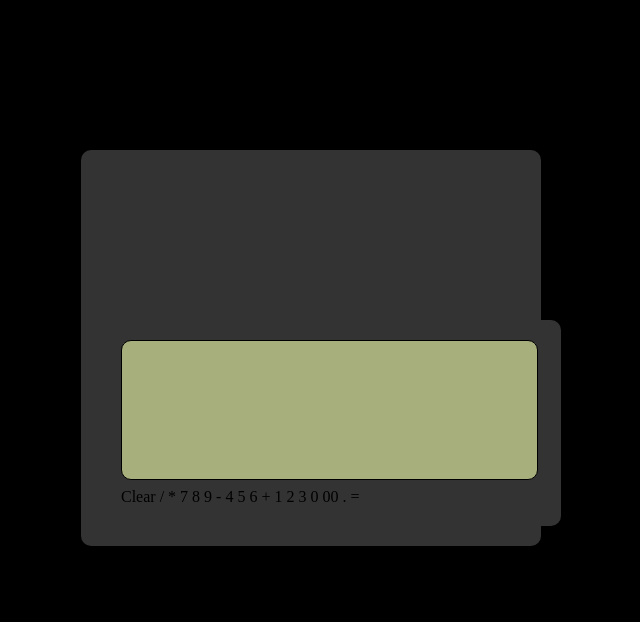
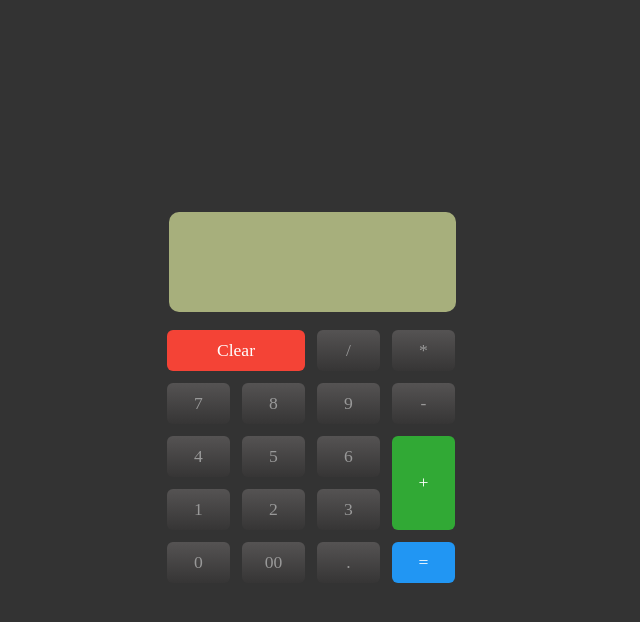
Before and after one commit to Akhilbabu456/_3D_calculator, a plain HTML site: page index.html in a window 1280 px wide. Shown: the whole page, without its empty margins (329-969 px from the left). Drawn offline with Linux system fonts and the light colour scheme.

Commit message:
Update style.css

```diff
--- a/style.css
+++ b/style.css
@@ -2,70 +2,66 @@
     margin: 0;
     padding: 0;
 }
-div{
-    width: 420px;
-    height: auto;
-    background-color: #333333;
-    padding: 20px;
-    margin: auto;
-    margin-top: 150px;
+body{
+    display: flex;
+    justify-content: center;
+    align-items: center;
+    min-height: 100vh;
+    background-color: #333;
+}
+.calculator{
+    position: relative;
+    width: 300px;
+}
+.buttons{
+    position: relative;
+    display: grid;
+}
+.calculator .buttons #value{
+    position: relative;
+    height: 100px;
+    width: calc(100%-16px);
+    background: #a7af7c;
+    grid-column: span 4;
+    left: 8px;
+    margin-right: 13px;
+    margin-bottom: 12px;
+    line-height: 100px;
+    padding: 0 20px;
     border-radius: 10px;
-}
-body{
-    background-color: #000;
-}
-h2{
-    width: 400px;
-    height: 100px;
-    background-color: #a7af7c;
-    ;
-    border: 1px solid #000;
     text-align: right;
-    font-size: 40px;
-    padding-top: 38px;
-    padding-right: 15px;
-    border-radius: 10px;
-    margin-bottom: 8px;
+    font-size: 1.5em;
+    color: #3a3c2e;
+    overflow: hidden;
     user-select: none;
 }
-.clear{
-    width: 130px;
-    height: 45px;
-    padding: 10px;
-    margin: 6px;
-    background-color: #fc0606;
-    color: #fff;
-    border: 1px solid #000;
-    border-radius: 6px;
-    margin-top: 10px;
-    margin-left: 10px;
-    font-size: 20px;
-    font-weight: bold;
-}
-.sign{
-    width: 120px;
-    height: 45px;
-    background-color: #808080;
-    color: #fff;
-    font-size: 20px;
-    font-weight: bold;
-    border: 1px solid #000;
-}
-button{
-    width: 79px;
+.buttons span{
     position: relative;
     padding: 10px;
     margin: 6px;
     min-width: 40px;
     font-size: 1.1em;
-    font-weight: bold;
-    display: inline-block;
+    display: flex;
     justify-content: center;
     align-items: center;
-    color: #000000;
+    color: #999;
     border-radius: 6px;
-    border: 1px solid #000;
+    background: linear-gradient(#555353,#363535);
     cursor: pointer;
     user-select: none;
-    background-color: #e2e0e0;
 }
+.buttons span#clear{
+    grid-column: span 2;
+    background: #f44336;
+    color: #fff;
+}
+.buttons span#plus{
+    grid-row: span 2;
+    background: #31a935;
+    color: #fff;
+}
+.buttons span#equal{
+    grid-column: span 1;
+    background: #2196f3;
+    color: #fff;
+}
```
